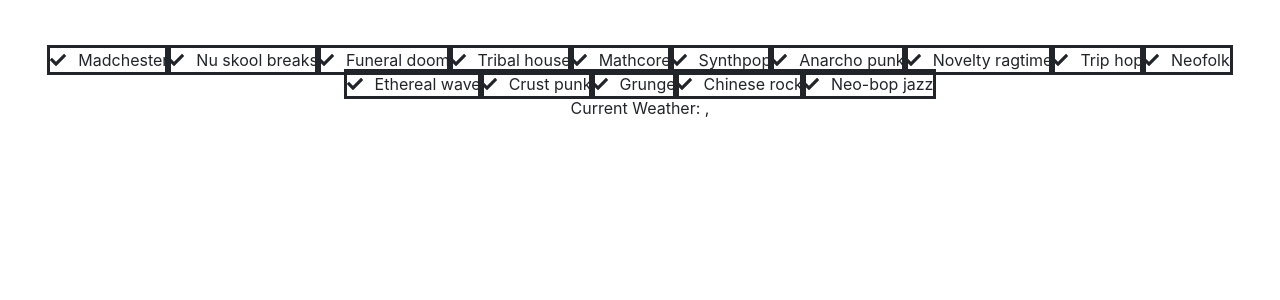
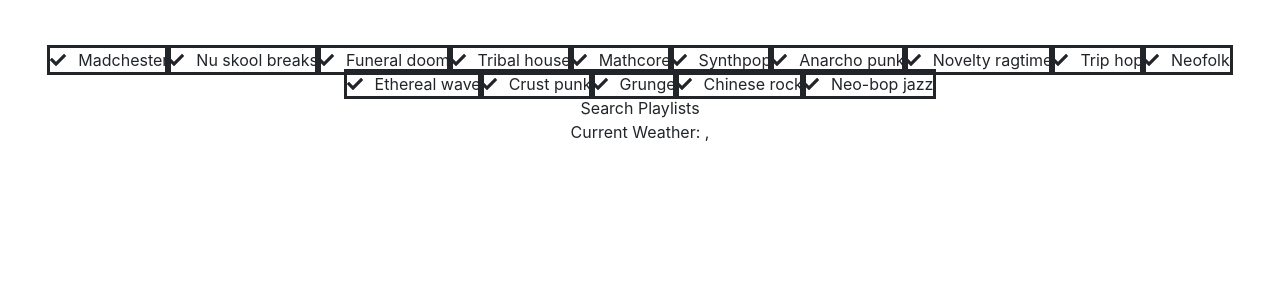
Before and after one commit to ayfor/dj_hyades, a React (Create React App) app: page / in a window 1280 px wide. Shown: the top 300 px of the page. Built offline with nearby package versions, Linux system fonts and the light colour scheme; no server answers.

Commit message:
first pass on playlist search button, needs auth for spotify

```diff
--- a/src/components/GenreSelect/GenreSection.js
+++ b/src/components/GenreSelect/GenreSection.js
@@ -3,9 +3,7 @@ import GenreButton from "./GenreButton";
 
 const { genres } = require("../data/genres.json");
 
-const GenreSelection = () => {
-	const [selectedGenres, setSelectedGenres] = useState();
-
+const GenreSelection = ({ handleGenreSelect, genreIsSelected }) => {
 	const [displayedGenres, setDisplayedGenres] = useState([]);
 
 	useEffect(() => {
@@ -21,16 +19,7 @@ const GenreSelection = () => {
 		}
 
 		setDisplayedGenres(genreSubset);
-		setSelectedGenres(new Set());
 	}, []);
-
-	function handleGenreSelect(genre, isEnabled) {
-		if (isEnabled) {
-			selectedGenres.add(genre);
-		} else {
-			selectedGenres.delete(genre);
-		}
-	}
 
 	return (
 		<div className="container flex flex-row justify-center items-center flex-wrap">
@@ -39,7 +28,7 @@ const GenreSelection = () => {
 					key={genre}
 					genre={genre}
 					handleGenreSelect={handleGenreSelect}
-					genreIsSelected={selectedGenres.size > 0}
+					genreIsSelected={genreIsSelected}
 				/>
 			))}
 		</div>
--- /dev/null
+++ b/src/components/Search/SearchButton.js
@@ -0,0 +1,43 @@
+import { useState, useEffect } from "react";
+
+const SearchButton = ({ weather, color, searchTermSet }) => {
+	const [buttonClass, setButtonClass] = useState();
+
+	const handlePlaylistSearchClick = () => {
+		const getSpotifyPlaylists = () => {
+			if (searchTermSet.size > 0) {
+				let searchTermQuery =
+					Array.from(searchTermSet).join("+") + `+${weather}`;
+				let url =
+					"https://api.spotify.com/v1/search?type=playlist&limit=20&q=" +
+					encodeURIComponent(searchTermQuery);
+
+				fetch(url)
+					.then((response) => response.json())
+					.then((data) => {
+						console.log(data);
+					});
+			}
+		};
+		getSpotifyPlaylists();
+	};
+
+	//Effect that sets color of button
+	useEffect(() => {
+		if (color) {
+			const newThemeColor = color.split("-")[0];
+
+			const newButtonClass = `bg-${newThemeColor}-500 hover:bg-${newThemeColor}-400 text-white font-bold py-2 px-4 border-b-4 border-${newThemeColor}-700 hover:border-${newThemeColor}-500 rounded-full`;
+
+			setButtonClass(newButtonClass);
+		}
+	}, [color]);
+
+	return (
+		<button className={buttonClass} onClick={handlePlaylistSearchClick}>
+			Search Playlists
+		</button>
+	);
+};
+
+export default SearchButton;
--- a/src/components/pages/PlaylistBrowser.js
+++ b/src/components/pages/PlaylistBrowser.js
@@ -1,12 +1,32 @@
+import { useState } from "react";
+import { useTheme } from "../data/ThemeMapper";
 import GenreSelection from "../GenreSelect/GenreSection";
-import { useTheme } from "../data/ThemeMapper";
+import SearchButton from "../Search/SearchButton";
 
 const PlaylistBrowser = () => {
+	const [selectedGenres, setSelectedGenres] = useState(new Set());
 	const { weather, color } = useTheme();
+
+	function handleGenreSelect(genre, isEnabled) {
+		if (isEnabled) {
+			selectedGenres.add(genre);
+		} else {
+			selectedGenres.delete(genre);
+		}
+	}
+
 	return (
 		<div className="container container-main py-5">
 			<div className="flex flex-col items-center">
-				<GenreSelection />
+				<GenreSelection
+					handleGenreSelect={handleGenreSelect}
+					genreIsSelected={selectedGenres.size > 0}
+				/>
+				<SearchButton
+					weather={weather}
+					color={color}
+					searchTermSet={selectedGenres}
+				/>
 				<>
 					Current Weather: {weather}, {color}
 				</>
```
